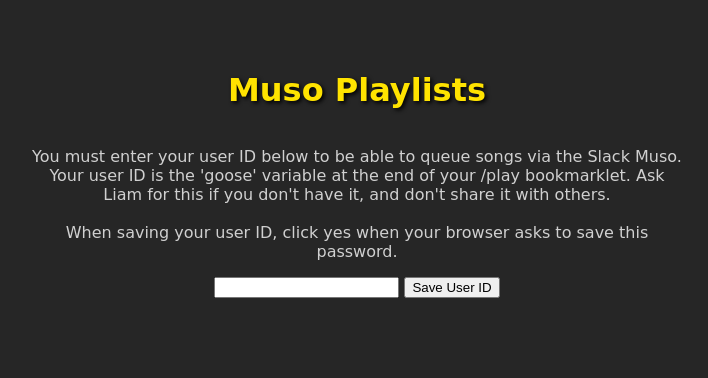
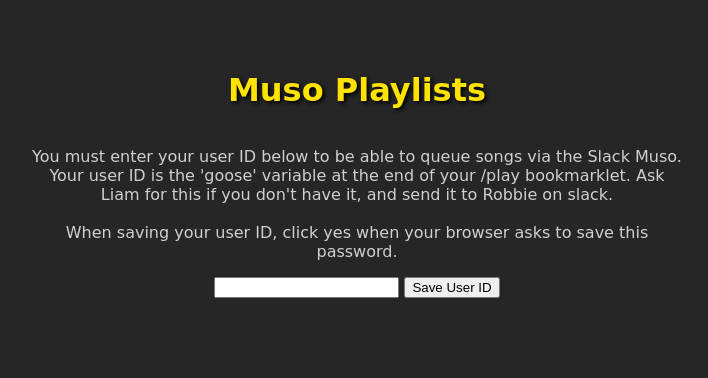
Before and after one commit to meddlenz/muso-playlists, a Jekyll site: the page built from index.html, in a window 1280 px wide. Shown: the top 378 px of the page, without its empty margins (283-991 px from the left). Built offline with Jekyll 4.4.1, drawn with Linux system fonts in a browser that asks for light colours; nearby versions of some CDN libraries; library files that are not in the unit come from our copies.

Commit message:
README update

```diff
--- a/index.html
+++ b/index.html
@@ -8,7 +8,7 @@
 		Muso Playlists
 	</h1>
 	<p class="editable">
-		You must enter your user ID below to be able to queue songs via the Slack Muso.<br />Your user ID is the 'goose' variable at the end of your /play bookmarklet. Ask Liam for this if you don't have it, and don't share it with others.<br /><br />When saving your user ID, click yes when your browser asks to save this password.
+		You must enter your user ID below to be able to queue songs via the Slack Muso.<br />Your user ID is the 'goose' variable at the end of your /play bookmarklet. Ask Liam for this if you don't have it, and send it to Robbie on slack.<br /><br />When saving your user ID, click yes when your browser asks to save this password.
 	</p>
 	<form action="#">
 		<input id="userID" type='password' />
```
